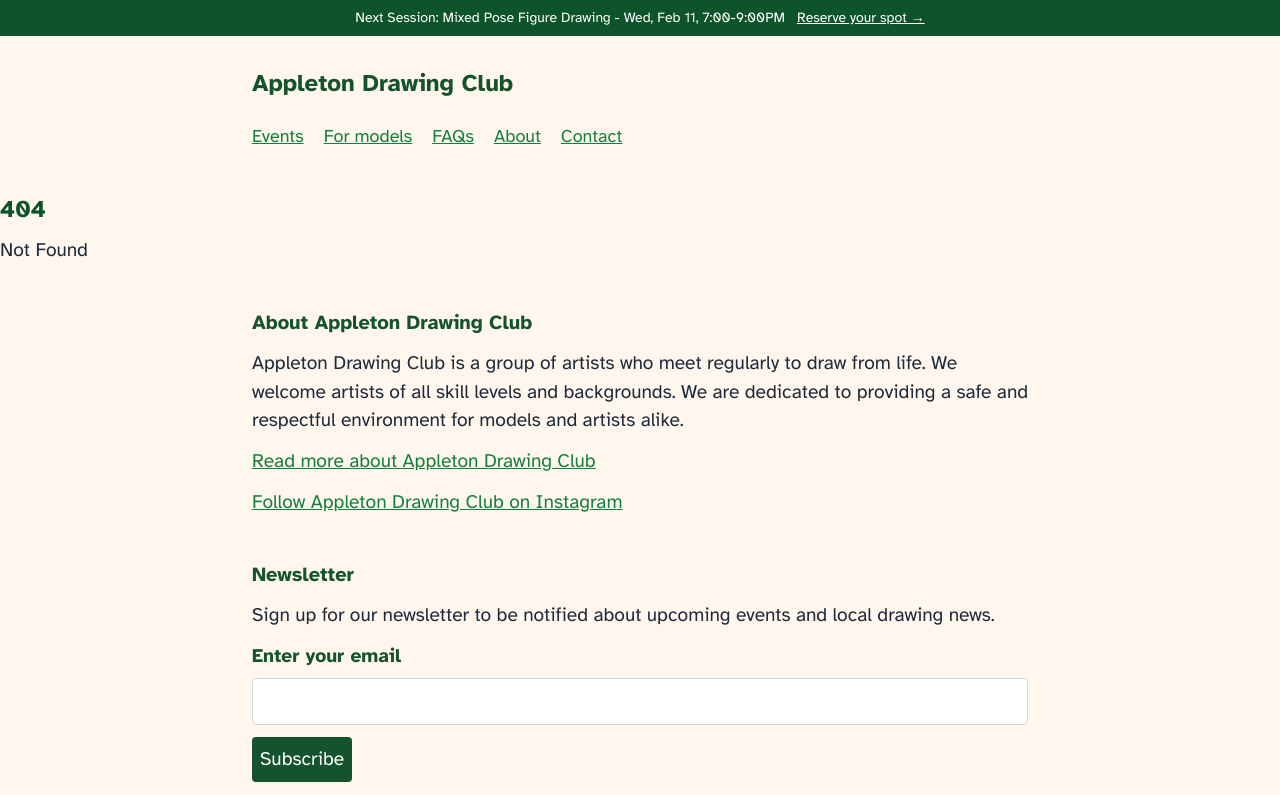
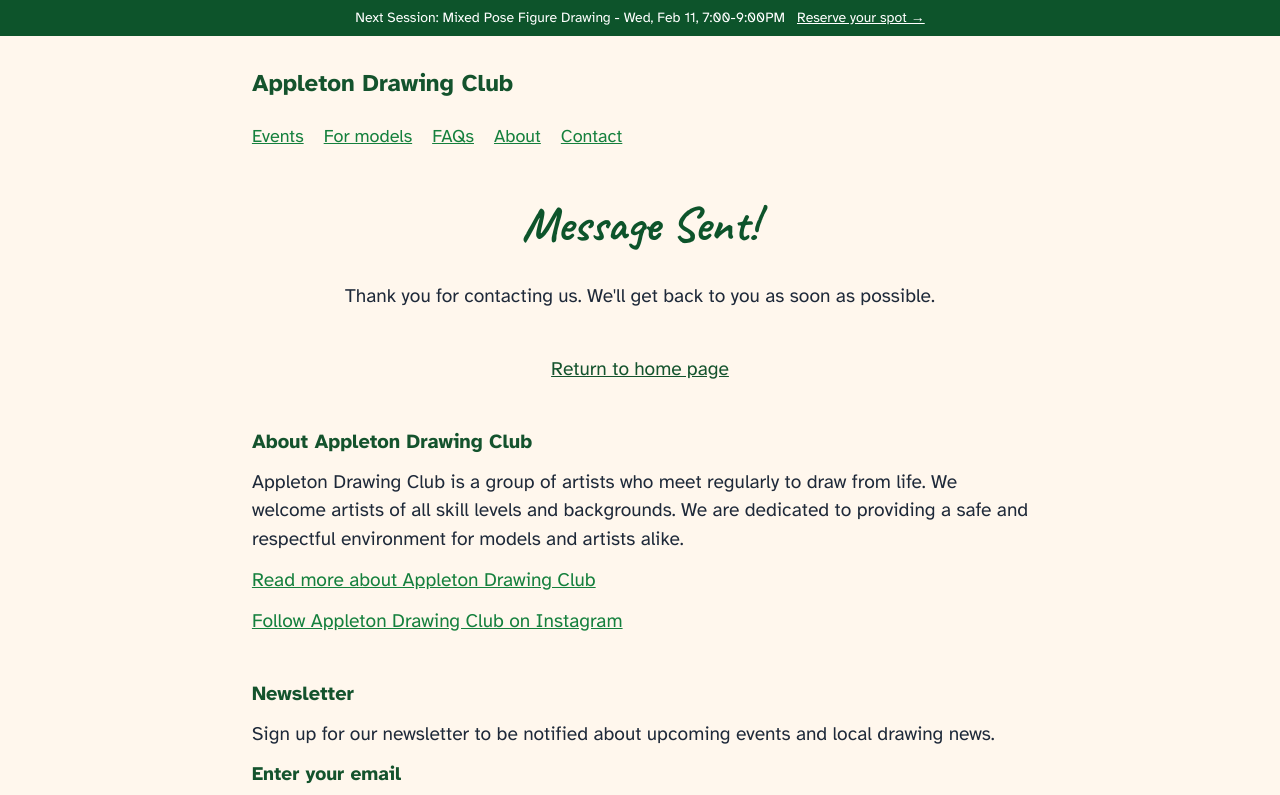
Before and after one commit to kmcgillivray/appletondrawingclub, a SvelteKit app: page /contact-success in a window 1280 px wide. Before the commit this address had no page. Shown: the top 795 px of the page. Built offline with nearby package versions, Linux system fonts and the light colour scheme.

Commit message:
fix: fix contact form

```diff
--- /dev/null
+++ b/src/routes/contact-success/+page.svelte
@@ -0,0 +1,17 @@
+<script>
+</script>
+
+<svelte:head>
+  <title>Message Sent - Appleton Drawing Club</title>
+  <meta name="description" content="Your message has been sent to Appleton Drawing Club." />
+</svelte:head>
+
+<section class="container">
+  <h1 class="font-caveat text-5xl text-center mb-4">Message Sent!</h1>
+
+  <p class="text-center">Thank you for contacting us. We'll get back to you as soon as possible.</p>
+
+  <p class="text-center mt-8">
+    <a href="/" class="underline">Return to home page</a>
+  </p>
+</section>
--- a/src/routes/contact/+page.svelte
+++ b/src/routes/contact/+page.svelte
@@ -14,15 +14,16 @@
   <p>If you're interested in being an art model, <a href="/modeling">let us know here</a>.</p>
   <p>If you're interested in booking a private event, please fill out the form on the <a href="/private-events">private events</a> page.</p>
 
-  <form name="contact" method="POST" data-netlify="true">
+  <form name="contact" method="POST" data-netlify="true" action="/contact-success">
+    <input type="hidden" name="form-name" value="contact" />
     <p>
-      <label>Name <input type="text" name="name" /></label>
+      <label>Name <input type="text" name="name" required /></label>
     </p>
     <p>
-      <label>Email <input type="email" name="email" /></label>
+      <label>Email <input type="email" name="email" required /></label>
     </p>
     <p>
-      <label>Message <textarea name="message"></textarea></label>
+      <label>Message <textarea name="message" required></textarea></label>
     </p>
     <p>
       <button type="submit">Send message</button>
```
